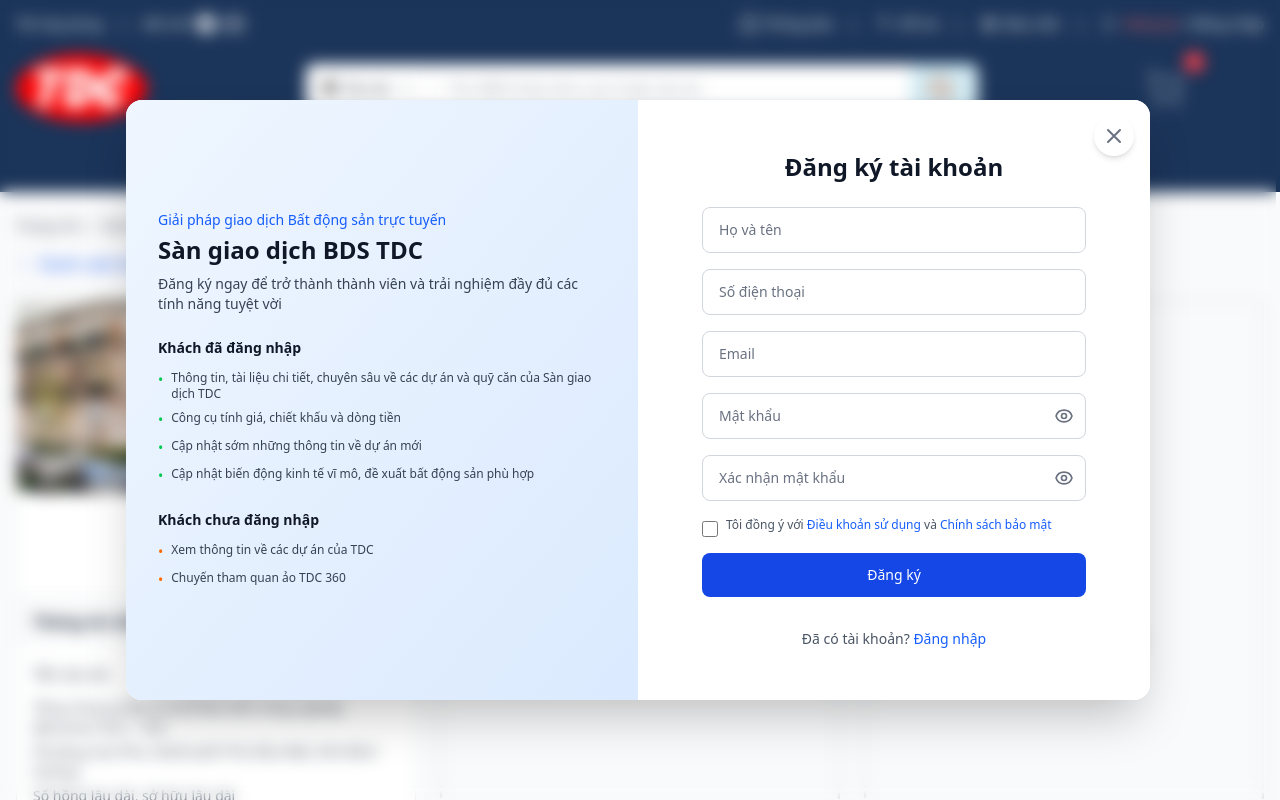
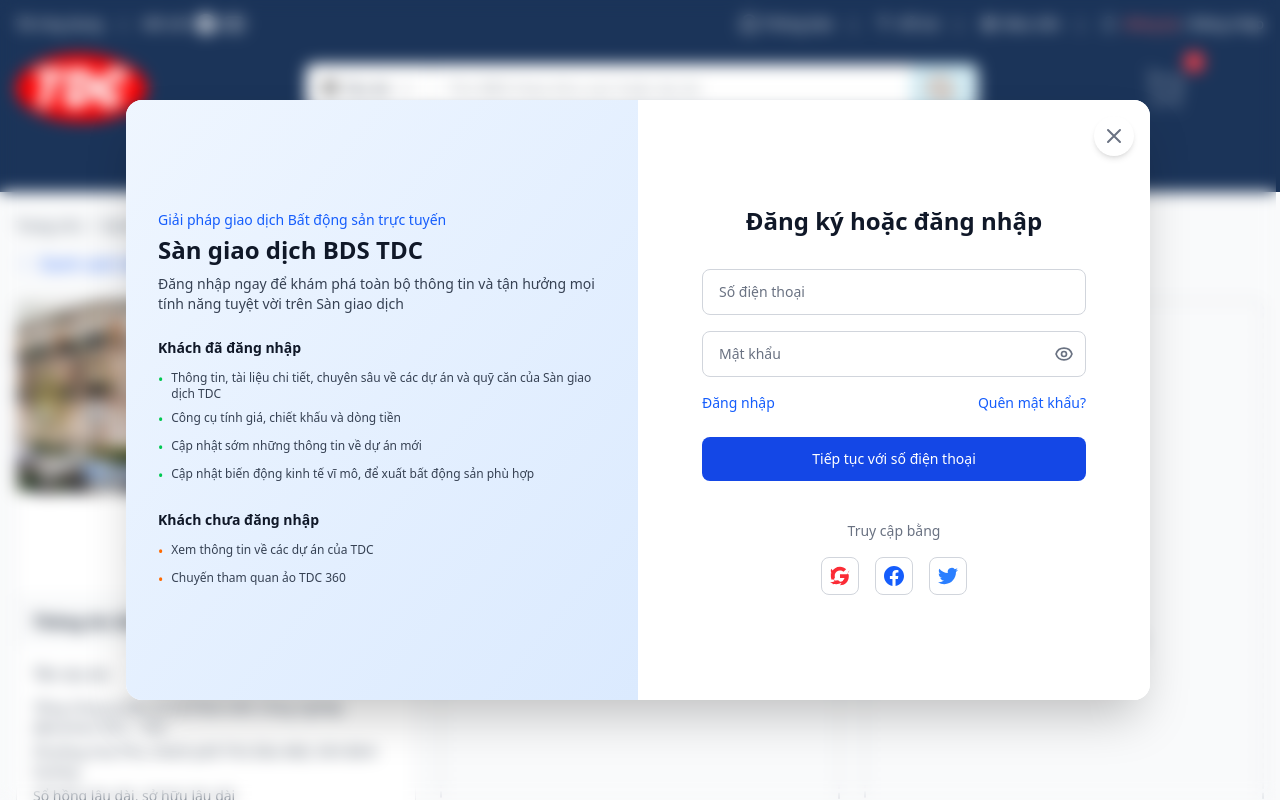
Before and after one commit to tranvankhanh23122003/RealOnline_Fe, a React (Vite) app: page /so-sanh-sp in a window 1280 px wide. Both pictures are taken after a click on the element "Đăng ký". Shown: the top 800 px of the page. Built offline with nearby package versions, Linux system fonts and the light colour scheme.

Commit message:
fix form sign up

```diff
--- a/src/components/Login/SignUp_Components.tsx
+++ b/src/components/Login/SignUp_Components.tsx
@@ -1,35 +1,31 @@
-import type React from "react"
-import { useState } from "react"
+import type React from "react";
+import { useState } from "react";
 
-const SignUp_Components = ({isOpen, onClose, onSwitchToLogin}: {
-  isOpen: boolean,
-  onClose: () => void,
-  onSwitchToLogin: () => void
+const SignUp_Components = ({
+  isOpen,
+  onClose,
+  onSwitchToLogin,
+}: {
+  isOpen: boolean;
+  onClose: () => void;
+  onSwitchToLogin: () => void;
 }) => {
-  const [email, setEmail] = useState("")
-  const [password, setPassword] = useState("")
-  const [confirmPassword, setConfirmPassword] = useState("")
-  const [fullName, setFullName] = useState("")
-  const [phone, setPhone] = useState("")
-  const [showPassword, setShowPassword] = useState(false)
-  const [showConfirmPassword, setShowConfirmPassword] = useState(false)
+  const [phone, setPhone] = useState("");
+  const [password, setPassword] = useState("");
+  const [showPassword, setShowPassword] = useState(false);
 
   const handleSubmit = (e: React.FormEvent) => {
-    e.preventDefault()
-    console.log("SignUp:", { fullName, phone, email, password, confirmPassword })
-  }
+    e.preventDefault();
+    console.log("SignUp:", { phone, password });
+  };
 
   const resetForm = () => {
-    setEmail("")
-    setPassword("")
-    setConfirmPassword("")
-    setFullName("")
-    setPhone("")
-    setShowPassword(false)
-    setShowConfirmPassword(false)
-  }
+    setPhone("");
+    setPassword("");
+    setShowPassword(false);
+  };
 
-  if(!isOpen) return null;
+  if (!isOpen) return null;
 
   return (
     <div className="fixed inset-0 z-50 flex items-center justify-center bg-opacity-50 backdrop-blur-sm">
@@ -39,8 +35,18 @@
           onClick={onClose}
           className="absolute top-4 right-4 z-10 text-gray-500 hover:text-gray-700 bg-white rounded-full p-2 shadow-md"
         >
-          <svg className="w-6 h-6" fill="none" stroke="currentColor" viewBox="0 0 24 24">
-            <path strokeLinecap="round" strokeLinejoin="round" strokeWidth={2} d="M6 18L18 6M6 6l12 12" />
+          <svg
+            className="w-6 h-6"
+            fill="none"
+            stroke="currentColor"
+            viewBox="0 0 24 24"
+          >
+            <path
+              strokeLinecap="round"
+              strokeLinejoin="round"
+              strokeWidth={2}
+              d="M6 18L18 6M6 6l12 12"
+            />
           </svg>
         </button>
 
@@ -49,47 +55,68 @@
           <div className="w-1/2 p-8 flex flex-col justify-center bg-gradient-to-br from-blue-50 to-blue-100">
             <div className="max-w-md">
               <div className="mb-6">
-                <p className="text-blue-600 text-sm font-medium mb-1">Giải pháp giao dịch Bất động sản trực tuyến</p>
-                <h2 className="text-gray-900 text-2xl font-bold mb-2">Sàn giao dịch BDS TDC</h2>
+                <p className="text-blue-600 text-sm font-medium mb-1">
+                  Giải pháp giao dịch Bất động sản trực tuyến
+                </p>
+                <h2 className="text-gray-900 text-2xl font-bold mb-2">
+                  Sàn giao dịch BDS TDC
+                </h2>
                 <p className="text-gray-700 text-sm">
-                  Đăng ký ngay để trở thành thành viên và trải nghiệm đầy đủ các tính năng tuyệt vời
+                  Đăng nhập ngay để khám phá toàn bộ thông tin và tận hưởng mọi
+                  tính năng tuyệt vời trên Sàn giao dịch
                 </p>
               </div>
 
               <div className="mb-6">
-                <h3 className="text-gray-900 font-semibold mb-3 text-sm">Khách đã đăng nhập</h3>
+                <h3 className="text-gray-900 font-semibold mb-3 text-sm">
+                  Khách đã đăng nhập
+                </h3>
                 <ul className="space-y-2">
                   <li className="flex items-start">
                     <span className="text-green-500 mr-2">•</span>
                     <span className="text-gray-700 text-xs">
-                      Thông tin, tài liệu chi tiết, chuyên sâu về các dự án và quỹ căn của Sàn giao dịch TDC
+                      Thông tin, tài liệu chi tiết, chuyên sâu về các dự án và
+                      quỹ căn của Sàn giao dịch TDC
                     </span>
                   </li>
                   <li className="flex items-start">
                     <span className="text-green-500 mr-2">•</span>
-                    <span className="text-gray-700 text-xs">Công cụ tính giá, chiết khấu và dòng tiền</span>
+                    <span className="text-gray-700 text-xs">
+                      Công cụ tính giá, chiết khấu và dòng tiền
+                    </span>
                   </li>
                   <li className="flex items-start">
                     <span className="text-green-500 mr-2">•</span>
-                    <span className="text-gray-700 text-xs">Cập nhật sớm những thông tin về dự án mới</span>
+                    <span className="text-gray-700 text-xs">
+                      Cập nhật sớm những thông tin về dự án mới
+                    </span>
                   </li>
                   <li className="flex items-start">
                     <span className="text-green-500 mr-2">•</span>
-                    <span className="text-gray-700 text-xs">Cập nhật biến động kinh tế vĩ mô, đề xuất bất động sản phù hợp</span>
+                    <span className="text-gray-700 text-xs">
+                      Cập nhật biến động kinh tế vĩ mô, để xuất bất động sản phù
+                      hợp
+                    </span>
                   </li>
                 </ul>
               </div>
 
               <div>
-                <h3 className="text-gray-900 font-semibold mb-3 text-sm">Khách chưa đăng nhập</h3>
+                <h3 className="text-gray-900 font-semibold mb-3 text-sm">
+                  Khách chưa đăng nhập
+                </h3>
                 <ul className="space-y-2">
                   <li className="flex items-start">
                     <span className="text-orange-500 mr-2">•</span>
-                    <span className="text-gray-700 text-xs">Xem thông tin về các dự án của TDC</span>
+                    <span className="text-gray-700 text-xs">
+                      Xem thông tin về các dự án của TDC
+                    </span>
                   </li>
                   <li className="flex items-start">
                     <span className="text-orange-500 mr-2">•</span>
-                    <span className="text-gray-700 text-xs">Chuyến tham quan ảo TDC 360</span>
+                    <span className="text-gray-700 text-xs">
+                      Chuyến tham quan ảo TDC 360
+                    </span>
                   </li>
                 </ul>
               </div>
@@ -99,41 +126,19 @@
           {/* Right Section - SignUp Form */}
           <div className="w-1/2 flex items-center justify-center p-8 bg-white overflow-y-auto">
             <div className="max-w-sm w-full">
-              <div className="text-center mb-6">
+              <div className="text-center mb-8">
                 <h2 className="text-2xl font-bold text-gray-900">
-                  Đăng ký tài khoản
+                  Đăng ký hoặc đăng nhập
                 </h2>
               </div>
 
               <form className="space-y-4" onSubmit={handleSubmit}>
                 <div>
                   <input
-                    type="text"
-                    placeholder="Họ và tên"
-                    value={fullName}
-                    onChange={(e) => setFullName(e.target.value)}
-                    className="w-full px-4 py-3 border border-gray-300 rounded-lg focus:ring-2 focus:ring-blue-600 focus:border-transparent outline-none text-gray-900 placeholder-gray-500"
-                    required
-                  />
-                </div>
-
-                <div>
-                  <input
                     type="tel"
                     placeholder="Số điện thoại"
                     value={phone}
                     onChange={(e) => setPhone(e.target.value)}
-                    className="w-full px-4 py-3 border border-gray-300 rounded-lg focus:ring-2 focus:ring-blue-600 focus:border-transparent outline-none text-gray-900 placeholder-gray-500"
-                    required
-                  />
-                </div>
-
-                <div>
-                  <input
-                    type="email"
-                    placeholder="Email"
-                    value={email}
-                    onChange={(e) => setEmail(e.target.value)}
                     className="w-full px-4 py-3 border border-gray-300 rounded-lg focus:ring-2 focus:ring-blue-600 focus:border-transparent outline-none text-gray-900 placeholder-gray-500"
                     required
                   />
@@ -154,7 +159,12 @@
                     className="absolute right-3 top-1/2 transform -translate-y-1/2 text-gray-500 hover:text-gray-700"
                   >
                     {showPassword ? (
-                      <svg className="w-5 h-5" fill="none" stroke="currentColor" viewBox="0 0 24 24">
+                      <svg
+                        className="w-5 h-5"
+                        fill="none"
+                        stroke="currentColor"
+                        viewBox="0 0 24 24"
+                      >
                         <path
                           strokeLinecap="round"
                           strokeLinejoin="round"
@@ -163,7 +173,12 @@
                         />
                       </svg>
                     ) : (
-                      <svg className="w-5 h-5" fill="none" stroke="currentColor" viewBox="0 0 24 24">
+                      <svg
+                        className="w-5 h-5"
+                        fill="none"
+                        stroke="currentColor"
+                        viewBox="0 0 24 24"
+                      >
                         <path
                           strokeLinecap="round"
                           strokeLinejoin="round"
@@ -181,85 +196,82 @@
                   </button>
                 </div>
 
-                <div className="relative">
-                  <input
-                    type={showConfirmPassword ? "text" : "password"}
-                    placeholder="Xác nhận mật khẩu"
-                    value={confirmPassword}
-                    onChange={(e) => setConfirmPassword(e.target.value)}
-                    className="w-full px-4 py-3 border border-gray-300 rounded-lg focus:ring-2 focus:ring-blue-600 focus:border-transparent outline-none text-gray-900 placeholder-gray-500"
-                    required
-                  />
+                <div className="flex justify-between items-center mb-6">
                   <button
                     type="button"
-                    onClick={() => setShowConfirmPassword(!showConfirmPassword)}
-                    className="absolute right-3 top-1/2 transform -translate-y-1/2 text-gray-500 hover:text-gray-700"
+                    onClick={onSwitchToLogin}
+                    className="text-blue-600 hover:text-blue-500 text-sm font-medium"
                   >
-                    {showConfirmPassword ? (
-                      <svg className="w-5 h-5" fill="none" stroke="currentColor" viewBox="0 0 24 24">
-                        <path
-                          strokeLinecap="round"
-                          strokeLinejoin="round"
-                          strokeWidth={2}
-                          d="M13.875 18.825A10.05 10.05 0 0112 19c-4.478 0-8.268-2.943-9.543-7a9.97 9.97 0 011.563-3.029m5.858.908a3 3 0 114.243 4.243M9.878 9.878l4.242 4.242M9.878 9.878L3 3m6.878 6.878L21 21"
-                        />
-                      </svg>
-                    ) : (
-                      <svg className="w-5 h-5" fill="none" stroke="currentColor" viewBox="0 0 24 24">
-                        <path
-                          strokeLinecap="round"
-                          strokeLinejoin="round"
-                          strokeWidth={2}
-                          d="M15 12a3 3 0 11-6 0 3 3 0 016 0z"
-                        />
-                        <path
-                          strokeLinecap="round"
-                          strokeLinejoin="round"
-                          strokeWidth={2}
-                          d="M2.458 12C3.732 7.943 7.523 5 12 5c4.478 0 8.268 2.943 9.542 7-1.274 4.057-5.064 7-9.542 7-4.477 0-8.268-2.943-9.542-7z"
-                        />
-                      </svg>
-                    )}
+                    Đăng nhập
                   </button>
-                </div>
-
-                <div className="flex items-start space-x-2">
-                  <input
-                    type="checkbox"
-                    id="terms"
-                    className="mt-1 w-4 h-4 text-blue-600 border-gray-300 rounded focus:ring-blue-500"
-                    required
-                  />
-                  <label htmlFor="terms" className="text-xs text-gray-600">
-                    Tôi đồng ý với{" "}
-                    <a href="#" className="text-blue-600 hover:text-blue-500">
-                      Điều khoản sử dụng
-                    </a>{" "}
-                    và{" "}
-                    <a href="#" className="text-blue-600 hover:text-blue-500">
-                      Chính sách bảo mật
-                    </a>
-                  </label>
+                  <button
+                    type="button"
+                    className="text-blue-600 hover:text-blue-500 text-sm font-medium"
+                  >
+                    Quên mật khẩu?
+                  </button>
                 </div>
 
                 <button
                   type="submit"
                   className="w-full bg-blue-700 text-white py-3 px-4 rounded-lg hover:bg-blue-800 focus:ring-2 focus:ring-blue-500 focus:ring-offset-2 font-medium transition duration-200"
                 >
-                  Đăng ký
+                  Tiếp tục với số điện thoại
                 </button>
 
-                <div className="text-center mt-4">
-                  <p className="text-sm text-gray-600">
-                    Đã có tài khoản?{" "}
+                <div className="mt-6">
+                  <div className="text-center text-sm text-gray-500 mb-4">
+                    Truy cập bằng
+                  </div>
+                  <div className="flex justify-center space-x-4">
                     <button
                       type="button"
-                      onClick={onSwitchToLogin}
-                      className="text-blue-600 hover:text-blue-500 font-medium"
+                      className="p-2 border border-gray-300 rounded-lg hover:bg-gray-50 transition duration-200"
                     >
-                      Đăng nhập
+                      <svg className="w-5 h-5 text-red-500" viewBox="0 0 24 24">
+                        <path
+                          fill="currentColor"
+                          d="M22.56 12.25c0-.78-.07-1.53-.2-2.25H12v4.26h5.92c-.26 1.37-1.04 2.53-2.21 3.31v2.77h3.57c2.08-1.92 3.28-4.74 3.28-8.09z"
+                        />
+                        <path
+                          fill="currentColor"
+                          d="M12 23c2.97 0 5.46-.98 7.28-2.66l-3.57-2.77c-.98.66-2.23 1.06-3.71 1.184a4.92 4.92 0 00-8.384 4.482C7.69 8.095 4.067 6.13 1.64 3.162a4.822 4.822 0 00-.666 2.475c0 1.71.87 3.213 2.188 4.096a4.904 4.904 0 01-2.228-.616v.06a4.923 4.923 0 003.946 4.827 4.996 4.996 0 01-2.212.085 4.936 4.936 0 004.604 3.417 9.867 9.867 0 01-6.102 2.105c-.39 0-.779-.023-1.17-.067a13.995 13.995 0 007.557 2.209c9.053 0 13.998-7.496 13.998-13.985 0-.21 0-.42-.015-.63A9.935 9.935 0 0024 4.59z"
+                        />
+                        <path
+                          fill="currentColor"
+                          d="M5.84 14.09c-.22-.66-.35-1.36-.35-2.09s.13-1.43.35-2.09V7.07H2.18C1.43 8.55 1 10.22 1 12s.43 3.45 1.18 4.93l2.85-2.22.81-.62z"
+                        />
+                        <path
+                          fill="currentColor"
+                          d="M12 5.38c1.62 0 3.06.56 4.21 1.64l3.15-3.15C17.45 2.09 14.97 1 12 1 7.7 1 3.99 3.47 2.18 7.07l3.66 2.84c.87-2.6 3.3-4.53 6.16-4.53z"
+                        />
+                      </svg>
                     </button>
-                  </p>
+                    <button
+                      type="button"
+                      className="p-2 border border-gray-300 rounded-lg hover:bg-gray-50 transition duration-200"
+                    >
+                      <svg
+                        className="w-5 h-5 text-blue-600"
+                        fill="currentColor"
+                        viewBox="0 0 24 24"
+                      >
+                        <path d="M24 12.073c0-6.627-5.373-12-12-12s-12 5.373-12 12c0 5.99 4.388 10.954 10.125 11.854v-8.385H7.078v-3.47h3.047V9.43c0-3.007 1.792-4.669 4.533-4.669 1.312 0 2.686.235 2.686.235v2.953H15.83c-1.491 0-1.956.925-1.956 1.874v2.25h3.328l-.532 3.47h-2.796v8.385C19.612 23.027 24 18.062 24 12.073z" />
+                      </svg>
+                    </button>
+                    <button
+                      type="button"
+                      className="p-2 border border-gray-300 rounded-lg hover:bg-gray-50 transition duration-200"
+                    >
+                      <svg
+                        className="w-5 h-5 text-blue-500"
+                        fill="currentColor"
+                        viewBox="0 0 24 24"
+                      >
+                        <path d="M23.953 4.57a10 10 0 01-2.825.775 4.958 4.958 0 002.163-2.723c-.951.555-2.005.959-3.127 1.184a4.92 4.92 0 00-8.384 4.482C7.69 8.095 4.067 6.13 1.64 3.162a4.822 4.822 0 00-.666 2.475c0 1.71.87 3.213 2.188 4.096a4.904 4.904 0 01-2.228-.616v.06a4.923 4.923 0 003.946 4.827 4.996 4.996 0 01-2.212.085 4.936 4.936 0 004.604 3.417 9.867 9.867 0 01-6.102 2.105c-.39 0-.779-.023-1.17-.067a13.995 13.995 0 007.557 2.209c9.053 0 13.998-7.496 13.998-13.985 0-.21 0-.42-.015-.63A9.935 9.935 0 0024 4.59z" />
+                      </svg>
+                    </button>
+                  </div>
                 </div>
               </form>
             </div>
@@ -267,7 +279,7 @@
         </div>
       </div>
     </div>
-  )
-}
+  );
+};
 
-export default SignUp_Components
+export default SignUp_Components;
```
